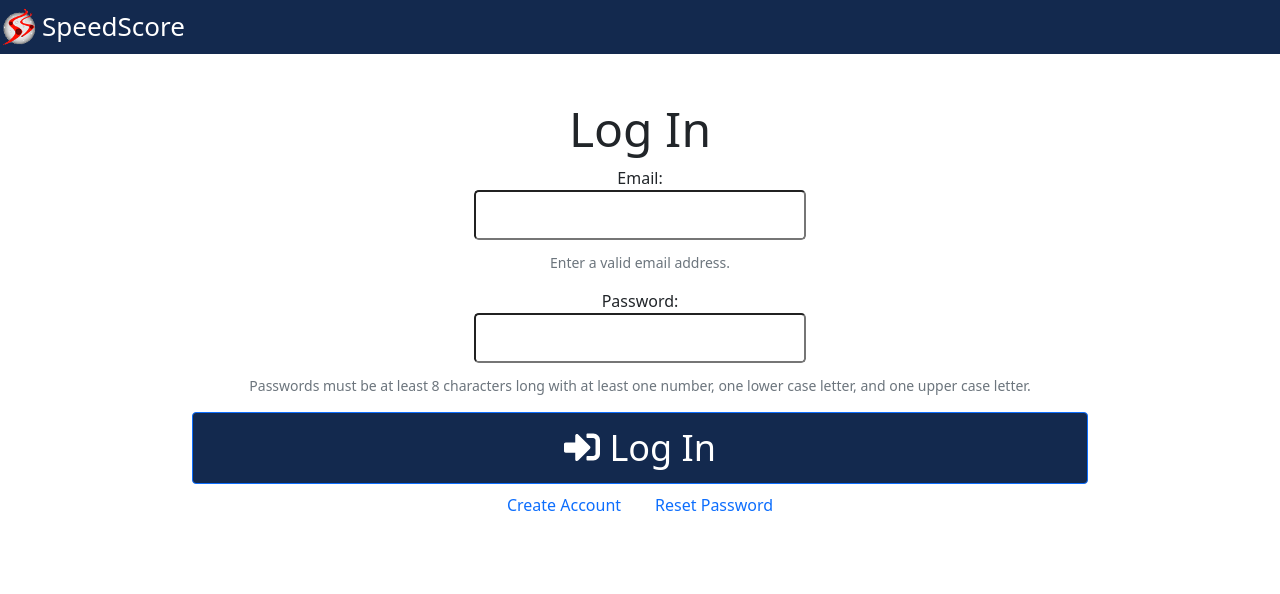
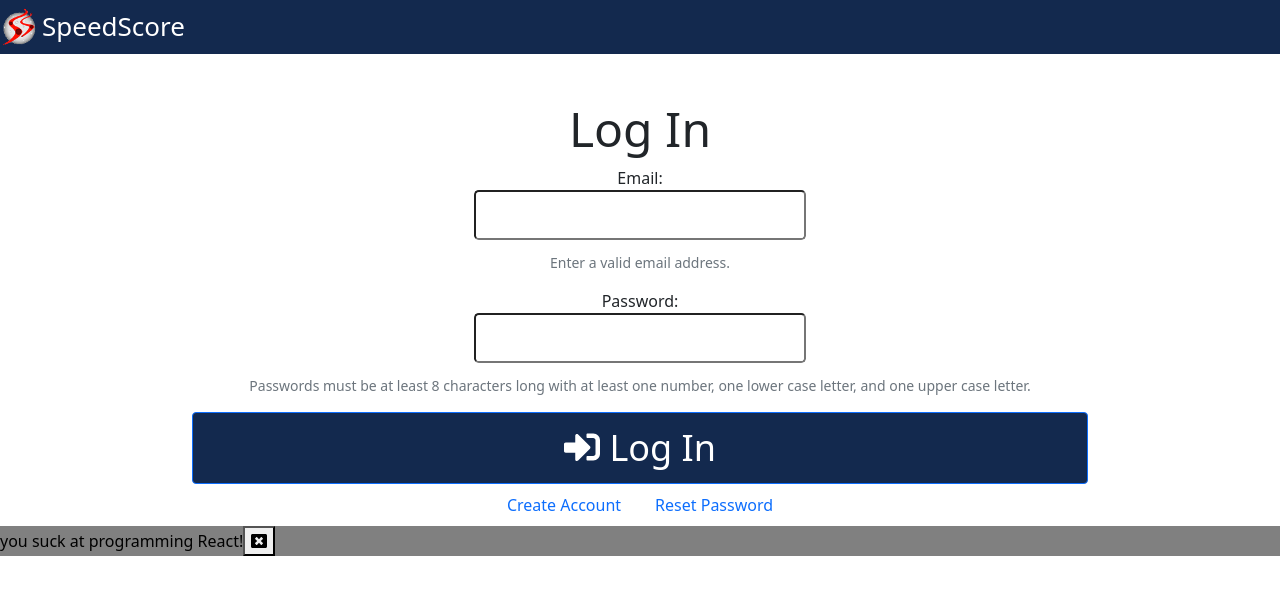
Before and after one commit to wsu-cpts489-fa21/ia7-BrianSchimert, a React (Create React App) app in the folder client/: page / in a window 1280 px wide. Shown: the top 594 px of the page. Built offline with nearby package versions, Linux system fonts and the light colour scheme.

Commit message:
finish task 1, NotificationToast

```diff
--- a/client/src/components/App.js
+++ b/client/src/components/App.js
@@ -12,6 +12,7 @@ import CoursesPage from './CoursesPage.js';
 import BuddiesPage from './BuddiesPage.js';
 import SideMenu from './SideMenu.js';
 import AppMode from './AppMode.js';
+import NotificationToast from './NotificationToast.js';
 
 library.add(faWindowClose,faEdit, faCalendar,
             faSpinner, faSignInAlt, faBars, faTimes, faSearch,
@@ -24,6 +25,10 @@ class App extends React.Component {
     this.state = {mode: AppMode.LOGIN,
                   menuOpen: false,
                   modalOpen: false,
+                  notificationToastOpen: true,
+                  toastTextColor: 'black',
+                  toastBackgroundColor: 'gray',
+                  toastMessage: "you suck at programming React!",
                   userData: {accountData: {},
                              identityData: {},
                              speedgolfData: {},
@@ -170,9 +175,15 @@ class App extends React.Component {
     this.setState({userData: newUserData});
   }
 
+  closeToast = () => {
+    this.setState({notificationToastOpen: false});
+
+  }
+
   render() {
     return (
       <>
+
         <NavBar mode={this.state.mode}
                 menuOpen={this.state.menuOpen}
                 toggleMenuOpen={this.toggleMenuOpen}
@@ -184,7 +195,7 @@ class App extends React.Component {
                   setMode={this.setMode}
                   menuOpen={this.state.menuOpen}
                   modalOpen={this.state.modalOpen}/>
-        {this.state.menuOpen  ? <SideMenu logOut={this.logOut}/> : null}
+
         {
           {LoginMode:
             <LoginPage modalOpen={this.state.modalOpen}
@@ -219,6 +230,12 @@ class App extends React.Component {
                         userId={this.state.userId}/>
         }[this.state.mode]
         }
+        {this.state.notificationToastOpen ? <NotificationToast textColor= {this.state.toastTextColor}
+                                            backgroundColor = {this.state.toastBackgroundColor}
+                                            message = {this.state.toastMessage}
+                                            closeToast = {this.closeToast} />
+                                          : null}
+        {this.state.menuOpen  ? <SideMenu logOut={this.logOut}/> : null}
       </>
     );
   }
--- a/client/src/components/NotificationToast.js
+++ b/client/src/components/NotificationToast.js
@@ -1,15 +1,17 @@
 import React from 'react';
 import { FontAwesomeIcon } from '@fortawesome/react-fontawesome';
 import logo from '../images/sslogo2.png'
+import { faWindowClose } from "@fortawesome/free-solid-svg-icons";
+
 
 class NotificationToast extends React.Component {
 
     render() {
         return (
-            <div>
-            <h1 style={{color : this.props.color}}> {this.props.message}  </h1>
-            <button onClick= {() => this.props.closeToast}>
-                   <FontAwesomeIcon icon="faWindowClose" />
+            <div style={{color : this.props.textColor, backgroundColor : this.props.backgroundColor}}>
+            {this.props.message}
+            <button onClick= {() => this.props.closeToast()}>
+                   <FontAwesomeIcon icon={faWindowClose}/>
                 </button>
 
             </div>
--- a/package.json
+++ b/package.json
@@ -12,6 +12,9 @@
   "author": "",
   "license": "ISC",
   "dependencies": {
+    "@fortawesome/fontawesome-svg-core": "^1.2.36",
+    "@fortawesome/free-solid-svg-icons": "^5.15.4",
+    "@fortawesome/react-fontawesome": "^0.1.16",
     "express": "^4.17.1",
     "path": "^0.12.7"
   },
```
Also changed, not shown: 12 other files (tests, documents, lock files or other folders).
